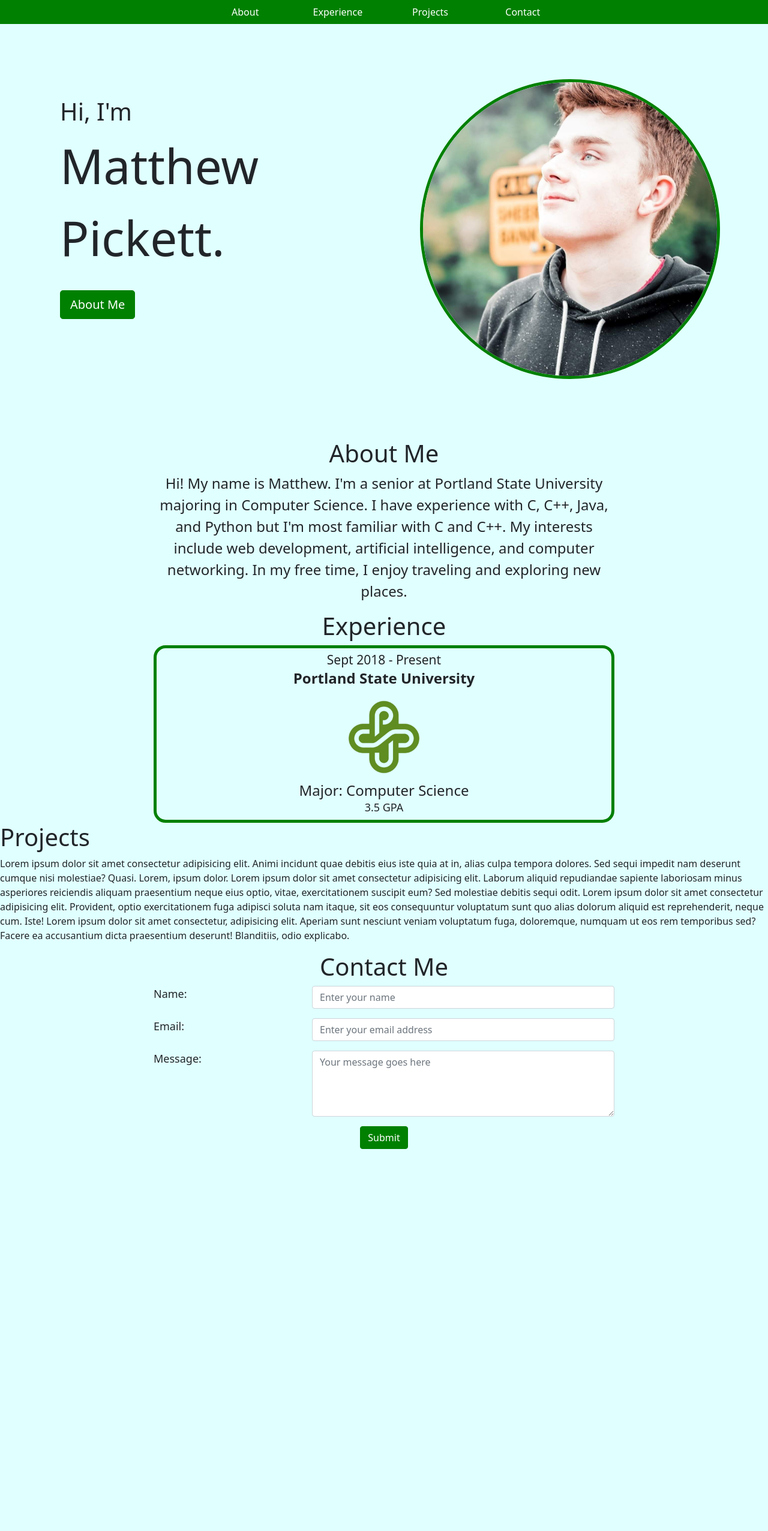
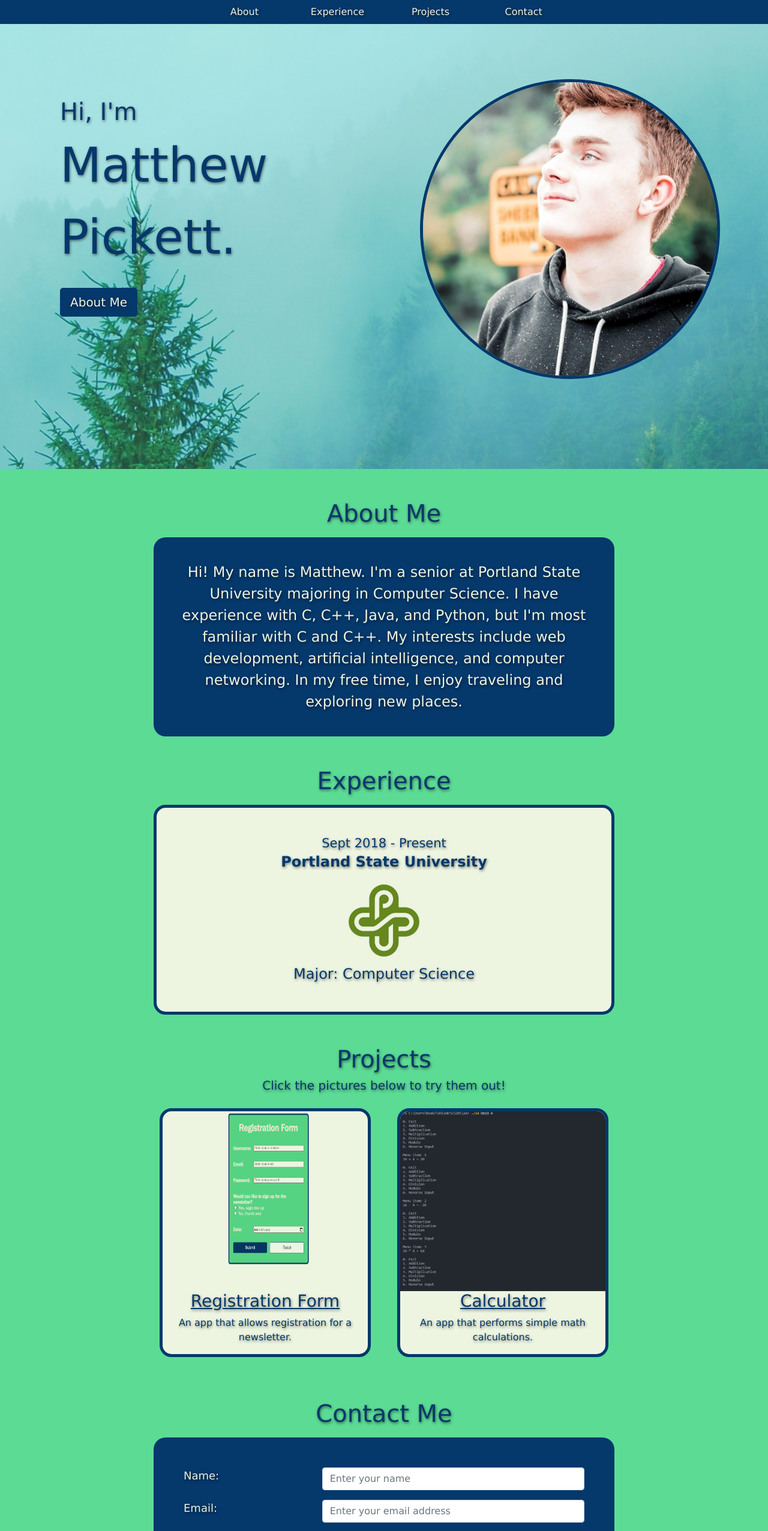
Before and after one commit to mpickettcoding/mpickettcoding.github.io, a plain HTML site: page index.html in a window 1280 px wide. Shown: the top 2553 px of the page at 60% size. Before the commit the page ends 1932 px from the top, so only its background shows below. Drawn offline with nearby package versions, Linux system fonts and the light colour scheme; a script that the page names is missing.

Commit message:
Added projects section and a website theme

```diff
--- /dev/null
+++ b/css/index.css
@@ -0,0 +1,339 @@
+/* #05386B = dark blue
+#379683 = teal
+#5CDB95 = mint green
+#8EE4AF = light green
+#EDF5E1 = tan */
+
+body {
+	background-color: #5CDB95 !important;
+	color: #05386B  !important;
+	font-family: Verdana, Tahoma, "Trebuchet MS", "DejuVu Sans", "Bitstream Vera Sans", sans-serif !important;
+	text-shadow: 1px 2px 4px rgba(0,0,0,0.5);
+}
+
+/*override default link color*/
+a {
+	color: #05386B !important;
+}
+
+* {
+  transition: all 0.3s ease-out;
+}
+
+img {
+    max-width: 100%;
+}
+.nav-list {
+	position: fixed;
+	top: 0px;
+	right: 0px;
+	width: 100%;
+	z-index: 99;
+	background-color: #05386B;
+}
+
+.nav-list .unord-list {
+	list-style-type: none;
+	margin: 0;
+	padding: 0;
+	text-align: center;
+    width: 100%;
+}
+
+.nav-list .unord-list .list-item {
+	display: inline-block;
+    text-align:center;
+    width: 150px;
+}
+
+.nav-list .unord-list .list-item .nav-link {
+	display: block;
+	padding: 0.5em;
+	text-decoration: none;
+	color: #EDF5E1 !important;
+}
+
+.nav-list .unord-list .list-item .nav-link:hover {
+	background-color: #379683;
+	color: #EDF5E1;
+}
+
+@media (max-width: 414px) {
+
+	.nav-list .unord-list .list-item {
+		width: 100%;
+	}
+
+	.main {
+		margin-top: 200px;
+	}
+	.container-intro {
+		flex-direction: column;
+		text-align: center;
+		margin-bottom: 50px;
+	}
+	.container-intro .self-image{
+		max-width: 200px;
+		max-height: 200px;
+		margin: auto;
+	}
+	.container-intro .intro1 {
+		font-size: 20px;
+	}
+	.container-intro .intro1 .intro2 {
+		font-size: 30px;
+	}
+
+	.container-intro .intro1 .intro2 .btn-primary {
+		display: none;
+	}
+}
+
+@media (min-width: 414px) and (max-width: 1024px) {
+
+	.nav-list .unord-list .list-item {
+		width: 100%;
+	}
+	.main {
+		margin-top: 200px;
+	}
+	.container-intro {
+		flex-direction: column;
+		margin-bottom: 50px;
+		text-align: center;
+	}
+	.container-intro .self-image{
+		max-width: 300px;
+		max-height: 300px;
+		margin: auto;
+	}
+	.container-intro .intro1 {
+		font-size: 25px;
+	}
+	.container-intro .intro1 .intro2 {
+		font-size: 50px;
+	}
+
+	.container-intro .intro1 .intro2 .btn-primary {
+		display: none;
+	}
+}
+
+@media(min-width: 1024px) {
+
+	.main {
+		margin-top: 100px;
+	}
+	.container-intro {
+		margin-bottom: 100px;
+	}
+	.container-intro .intro1 {
+		font-size: 40px;
+		margin-left: 100px;
+	}
+	.container-intro .intro1 .intro2 {
+		font-size: 80px;
+	}
+}
+
+.home {
+	position: relative;
+
+}
+
+.home:before {
+	  content: "";
+      background-image: url('../img/trees.jpg');
+      background-size:cover;
+	  background-position: right top;
+      position: absolute;
+      top: 0px;
+      right: 0px;
+      bottom: 0px;
+      left: 0px;
+      opacity: 0.75;
+	  z-index: -1;
+	  margin-bottom: -150px;
+	  margin-top: -100px;
+}
+
+.self-image {
+	border-radius: 50%;
+	display: block;
+  	margin-top: 2em;
+	margin-left: auto;
+    margin-right: 5em;
+	border: 5px solid #05386B;
+}
+
+.self-image:hover {
+	box-shadow: 0 8px 17px 0 rgba(0, 0, 0, .2), 0 6px 20px 0 rgba(0, 0, 0, .15);
+}
+
+.container-intro {
+    display: flex;
+    align-items: center;
+    justify-content: center;
+}
+
+.btn-primary, .btn-primary:hover, .btn-primary:active, .btn-primary:visited {
+	margin-bottom: 35px;
+    background-color: #05386B !important;
+	border-color: #05386B !important;
+	color: #EDF5E1 !important;
+}
+
+.btn-primary:focus, .btn-primary:active {
+  outline: none !important;
+  box-shadow: none !important;
+}
+
+.btn-primary:hover {
+	background-color: #379683 !important;
+	border-color: #379683 !important;
+	color: #EDF5E1 !important;
+}
+
+.about {
+	width: 60vw;
+	margin: auto;
+	margin-top: 200px;
+	text-align: center;
+	font-size: x-large;
+	margin-bottom: 50px;
+	scroll-margin-top: 175px;
+}
+
+.about-info {
+	background-color: #05386B;
+	color: #EDF5E1;
+	border-radius: 20px;
+	padding: 40px;
+}
+.experience {
+	scroll-margin-top: 175px;
+	width: 60vw;
+	margin: auto;
+	text-align: center;
+	margin-bottom: 50px;
+	font-size: x-large;
+
+}
+
+.experience-info {
+	border: 5px solid #05386B;
+    border-radius: 20px;
+	width: 100%;
+	background-color: #EDF5E1;
+	color: #05386B;
+	border-radius: 20px;
+	padding: 40px;
+}
+
+.psu-logo {
+	mix-blend-mode: multiply;
+}
+
+
+.span-education {
+	line-height: 10px;
+}
+
+
+.projects {
+	scroll-margin-top: 175px;
+	width: 60vw;
+	margin: auto;
+	text-align: center;
+	margin-bottom: 50px;
+}
+
+.project-card {
+	background-color:  #EDF5E1;
+	margin: 10px;
+	margin-bottom: 20px;
+	border-radius: 20px;
+	border:  5px solid #05386B;
+	z-index: 99;
+	overflow: hidden;
+}
+.project-card:hover {
+	transform: translateY(-5px) scale(1.1) translateZ(0);
+	box-shadow: 0 8px 17px 0 rgba(0, 0, 0, .2), 0 6px 20px 0 rgba(0, 0, 0, .15);
+}
+
+
+
+
+
+.project-image-container {
+	width: 100%;
+	overflow: hidden;
+	margin: auto;
+}
+
+.project-image-container .sample_form {
+	display: block;
+	mix-blend-mode: multiply;
+	width: 100%;
+	margin: auto;
+}
+
+.project-image-container .sample_program {
+	display: block;
+	margin: auto;
+	width: 100%;
+}
+
+
+
+
+
+
+
+
+
+
+.contact {
+	scroll-margin-top: 175px;
+	width: 60vw;
+	margin: auto;
+}
+
+.contact-form {
+    display: grid;
+	width: 100%;
+	font-size: large;
+	background-color: #05386B;
+	color: #EDF5E1;
+		border-radius: 20px;
+	padding: 50px;
+
+}
+
+.form-control:focus, .form-control:active {
+  outline: none !important;
+  box-shadow: none !important;
+}
+
+.btn-secondary, .btn-secondary:hover, .btn-secondary:active, .btn-secondary:visited {
+	margin-bottom: 35px;
+    background-color: #EDF5E1 !important;
+	border-color: #EDF5E1 !important;
+	color: #05386B !important;
+}
+
+.btn-secondary:focus, .btn-secondary:active {
+  outline: none !important;
+  box-shadow: none !important;
+}
+
+.btn-secondary:hover {
+	background-color: #379683 !important;
+	border-color: #379683 !important;
+	color: #EDF5E1 !important;
+}
+
+.button-submit {
+	margin: auto;
+}
--- a/index.html
+++ b/index.html
@@ -4,9 +4,8 @@
 		<meta charset="UTF-8" />
 		<meta http-equiv="X-UA-Compatible" content="IE=edge" />
 		<meta name="viewport" content="width=device-width, initial-scale=1.0" />
-		<title>My Website</title>
-		<link rel="stylesheet" href="index.css" />
-		<link rel="stylesheet" href="styles.css" />
+		<title>Matthew Pickett</title>
+		<link rel="stylesheet" href="css/index.css" />
 		<link
 			rel="stylesheet"
 			href="https://cdn.jsdelivr.net/npm/bootstrap@5.0.2/dist/css/bootstrap.min.css"
@@ -38,9 +37,7 @@
 						<div class="intro2">
 							<text>Matthew Pickett.</text>
 							<form>
-								<button class="btn btn-primary btn-lg" id="about-me">
-									About Me
-								</button>
+								<a type="button" class="btn btn-primary btn-lg" href="#About">About Me</a>
 							</form>
 						</div>
 					</div>
@@ -54,63 +51,102 @@
 				</div>
 			</section>
 			<section id="About" class="about">
-				<h1>About Me</h1>
-				<p>
+				<h1 class="about-me mb-3">About Me</h1>
+				<p class="about-info">
 					Hi! My name is Matthew. I'm a senior at Portland State University
 					majoring in Computer Science. I have experience with C, C++, Java, and
-					Python but I'm most familiar with C and C++. My interests include web
+					Python, but I'm most familiar with C and C++. My interests include web
 					development, artificial intelligence, and computer networking. In my
 					free time, I enjoy traveling and exploring new places.
 				</p>
 			</section>
 			<section id="Experience" class="experience">
-				<h1>Experience</h1>
+				<h1 class="mb-3">Experience</h1>
 				<div class="experience-info">
 					<small class="psu-dates"> Sept 2018 - Present </small>
 					<p class="h4 fw-bold">Portland State University</p>
 					<img
 						class="psu-logo"
 						src="img/psu_logo.jpg"
+						alt="portland state university logo"
 						width="150px"
 						height="150px"
-						alt="portland state university logo"
 					/>
 					<div class="education">
 						<span class="span-education">
 							<h4 class="major">Major: Computer Science</h4>
-							<p class="gpa">3.5 GPA</p>
 						</span>
 					</div>
 				</div>
 			</section>
 			<section id="Projects" class="projects">
 				<h1>Projects</h1>
-				<p>
-					Lorem ipsum dolor sit amet consectetur adipisicing elit. Animi
-					incidunt quae debitis eius iste quia at in, alias culpa tempora
-					dolores. Sed sequi impedit nam deserunt cumque nisi molestiae? Quasi.
-					Lorem, ipsum dolor. Lorem ipsum dolor sit amet consectetur adipisicing
-					elit. Laborum aliquid repudiandae sapiente laboriosam minus asperiores
-					reiciendis aliquam praesentium neque eius optio, vitae, exercitationem
-					suscipit eum? Sed molestiae debitis sequi odit. Lorem ipsum dolor sit
-					amet consectetur adipisicing elit. Provident, optio exercitationem
-					fuga adipisci soluta nam itaque, sit eos consequuntur voluptatum sunt
-					quo alias dolorum aliquid est reprehenderit, neque cum. Iste! Lorem
-					ipsum dolor sit amet consectetur, adipisicing elit. Aperiam sunt
-					nesciunt veniam voluptatum fuga, doloremque, numquam ut eos rem
-					temporibus sed? Facere ea accusantium dicta praesentium deserunt!
-					Blanditiis, odio explicabo.
-				</p>
+				<h5 class="mb-3">Click the pictures below to try them out!</h5>
+				<div class="project-container row row-cols-1 row-cols-lg-2">
+					<div class="col">
+						<div class="project-card">
+							<a
+								href="https://mpickettcoding.github.io/reg_form/"
+								style="text-decoration: none"
+							>
+								<div class="project-image-container">
+									<img
+										class="sample_form"
+										src="img/form.png"
+										alt="sample project"
+										width="300"
+										height="300"
+									/>
+								</div>
+								<div class="project-info">
+									<h3 class="project-title"><u>Registration Form</u></h3>
+									<p class="project-details">
+										An app that allows registration for a newsletter.
+									</p>
+								</div>
+							</a>
+						</div>
+					</div>
+					<div class="col">
+						<div class="project-card">
+						<a
+							href="https://github.com/mpickettcoding/calculator"
+							style="text-decoration: none"
+						>
+							<div class="project-image-container">
+								<img
+									class="sample_program"
+									src="img/c_prog.png"
+									alt="sample project"
+									width="300"
+									height="300"
+								/>
+							</div>
+							<div class="project-info">
+								<h3 class="project-title"><u>Calculator</u></h3>
+								<p class="project-details">
+									An app that performs simple math calculations.
+								</p>
+							</div>
+						</a>
+					</div>
+				</div>
 			</section>
-			<section id="Contact" class="contact">
-				<h1><center>Contact Me</center></h1>
+			<section id="Contact" class="contact mb-5">
+				<h1 class="contact-me mb-3"><center>Contact Me</center></h1>
 				<form class="contact-form">
 					<div class="row mb-3">
 						<div class="col-md-4">
 							<label for="name">Name:</label>
 						</div>
 						<div class="col-md-8">
-							<input type="text" name="name"class="form-control" placeholder="Enter your name" id="name" />
+							<input
+								type="text"
+								name="name"
+								class="form-control"
+								placeholder="Enter your name"
+								id="name"
+							/>
 						</div>
 					</div>
 					<div class="row mb-3">
@@ -122,7 +158,7 @@
 								type="email"
 								name="email"
 								class="form-control"
-								placeholder ="Enter your email address"
+								placeholder="Enter your email address"
 								id="email"
 							/>
 						</div>
@@ -141,10 +177,10 @@
 							></textarea>
 						</div>
 					</div>
-					<div class=button-submit>
+					<div class="button-submit">
 						<input
 							type="submit"
-							class="btn btn-primary btn-md mb-3"
+							class="btn btn-secondary btn-md mb-3"
 							value="Submit"
 						/>
 					</div>
@@ -152,4 +188,7 @@
 			</section>
 		</section>
 	</body>
+	 <footer>
+      <p><center>&copy; Matthew Pickett 2021</center></p>
+    </footer>
 </html>
```
Also changed, not shown: img/c_prog.png (added), img/form.png (added), img/trees.jpg (added).
